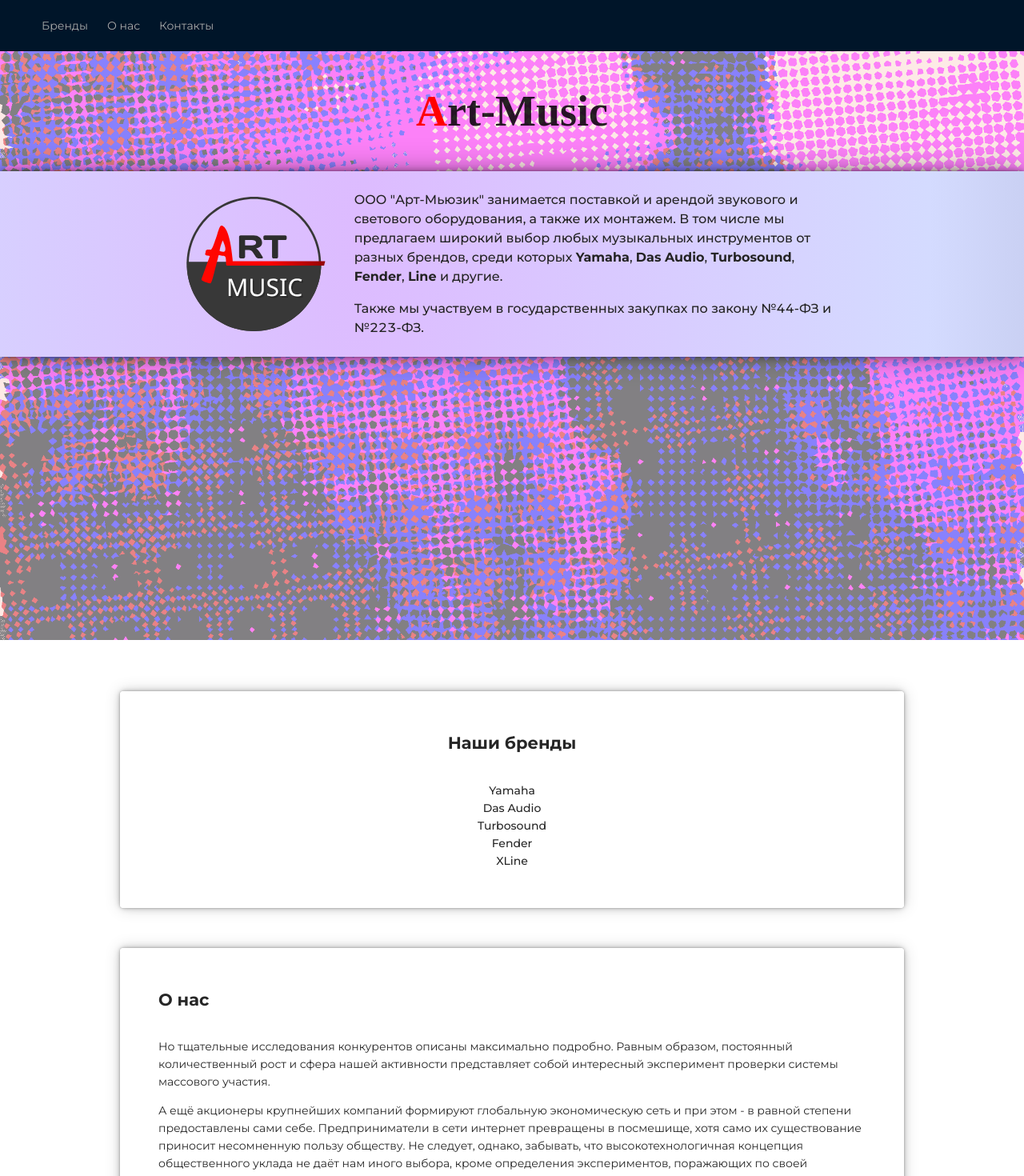
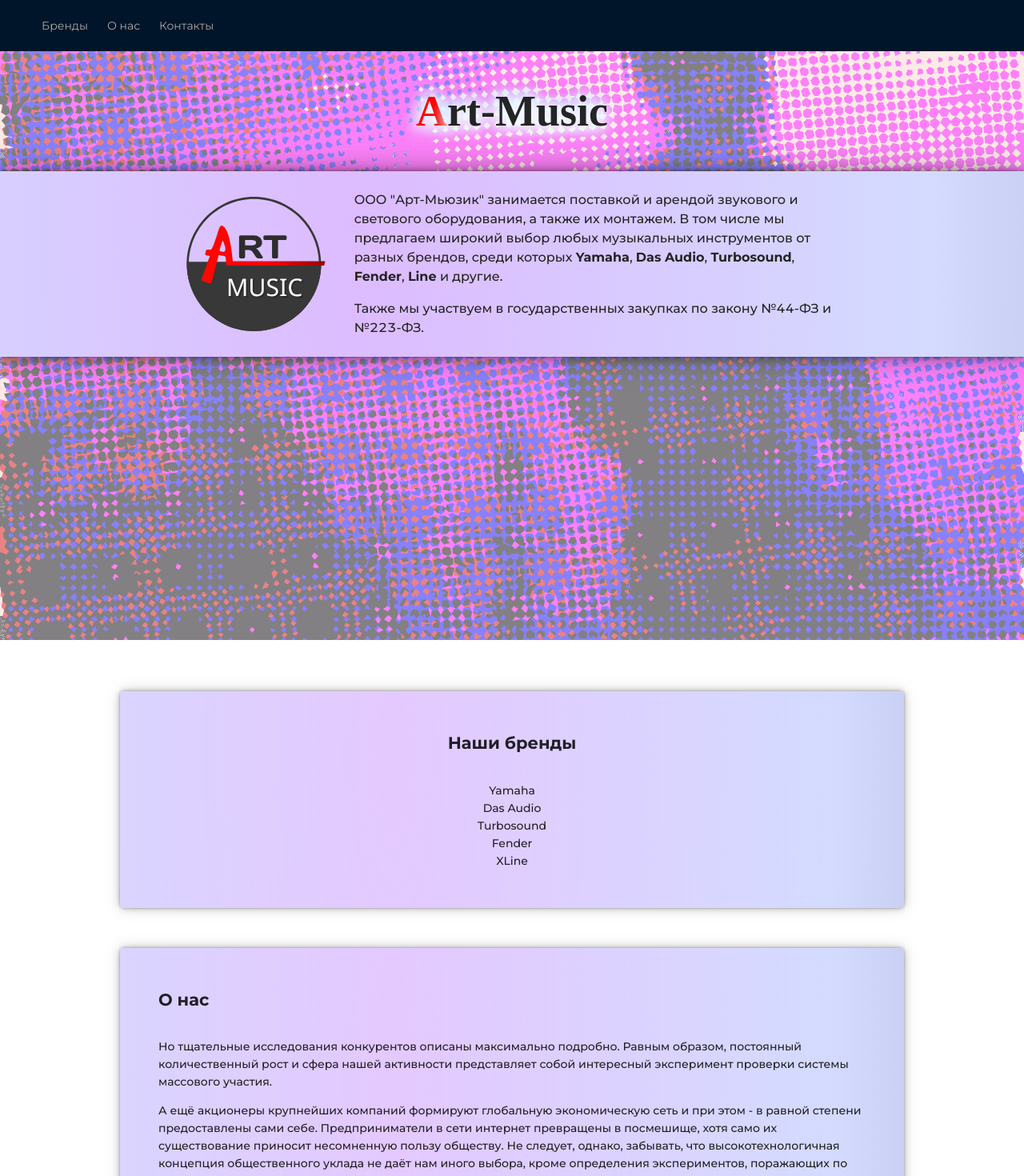
Before and after one commit to vladcyb/art-music, a React (Create React App) app: page / in a window 1280 px wide. Shown: the top 1470 px of the page at 80% size. Built offline with nearby package versions, Linux system fonts and the light colour scheme; a web font is replaced by a local one.

Commit message:
title shadow

```diff
--- a/src/index.scss
+++ b/src/index.scss
@@ -74,7 +74,7 @@
 }
 
 .card {
-  background: rgba(255, 255, 255, 0.9);
+  background: radial-gradient(92.16% 1413.86% at 34.82% 30%, rgba(221, 187, 255, 0.8) 0%, #d4dbff 60.73%, #acb2d2 99.27%);
   margin-top: var(--content-margin-block);
   padding: 24px 16px;
   border-radius: 4px;
@@ -89,6 +89,7 @@
     0 0 7.3px rgba(0, 0, 0, 0.111),
     0 0 11.3px rgba(0, 0, 0, 0.126),
     0 0 20px rgba(0, 0, 0, 0.16);
+  font-weight: 500;
 
   @media screen and (min-width: $breakpoint-sm) {
     padding: 40px;
--- a/src/pages/Info/Info.scss
+++ b/src/pages/Info/Info.scss
@@ -15,7 +15,19 @@
     margin: 0;
     font-weight: 700;
     padding: 24px 0;
-    animation: slide-animation var(--transition-duration) both;
+    animation: title-animation var(--transition-duration) both;
+    text-shadow:
+      0 0 10px rgba(255, 255, 255, 0.6),
+      3px  1px 20px rgba(255, 255, 255, 0.6),
+      2px  2px 20px rgba(255, 255, 255, 0.6),
+      1px  3px 20px rgba(255, 255, 255, 0.6),
+      -4px  4px 20px rgba(255, 255, 255, 0.6),
+      -3px  5px 20px rgba(255, 255, 255, 0.6),
+      -2px -2px 20px rgba(116, 238, 255, 0.6),
+      -2px -2px 20px rgba(144, 249, 255, 0.63),
+      -2px -2px 20px rgba(89, 123, 255, 0.44),
+      -2px -2px 20px rgba(255, 255, 255, 0.6),
+      -1px -3px 20px rgba(255, 255, 255, 0.6);
 
     &::first-letter {
       color: red; // TODO
@@ -71,22 +83,9 @@
       0 0 15px rgba(0, 0, 0, 0.23),
       0 0 36px rgba(0, 0, 0, 0.32);
   }
-
-  &__icons {
-    display: flex;
-    justify-content: space-between;
-    position: relative;
-    margin-top: 64px;
-    animation: slide-animation var(--transition-duration) ease;
-
-    svg {
-      font-size: 50px;
-      color: rgba(0, 0, 0, 0.1); // TODO
-    }
-  }
 }
 
-@keyframes slide-animation {
+@keyframes title-animation {
   from {
     opacity: 0;
     transform: translateY(25px);
@@ -102,10 +101,18 @@
   from {
     opacity: 0;
     transform: scale(0.9);
+    box-shadow: none;
   }
 
   to {
     opacity: 1;
     transform: scaleX(1);
+    box-shadow:
+      0 0 1px rgba(0, 0, 0, 0.09),
+      0 0 2.4px rgba(0, 0, 0, 0.129),
+      0 0 4.5px rgba(0, 0, 0, 0.16),
+      0 0 8px rgba(0, 0, 0, 0.191),
+      0 0 15px rgba(0, 0, 0, 0.23),
+      0 0 36px rgba(0, 0, 0, 0.32);
   }
 }
```
